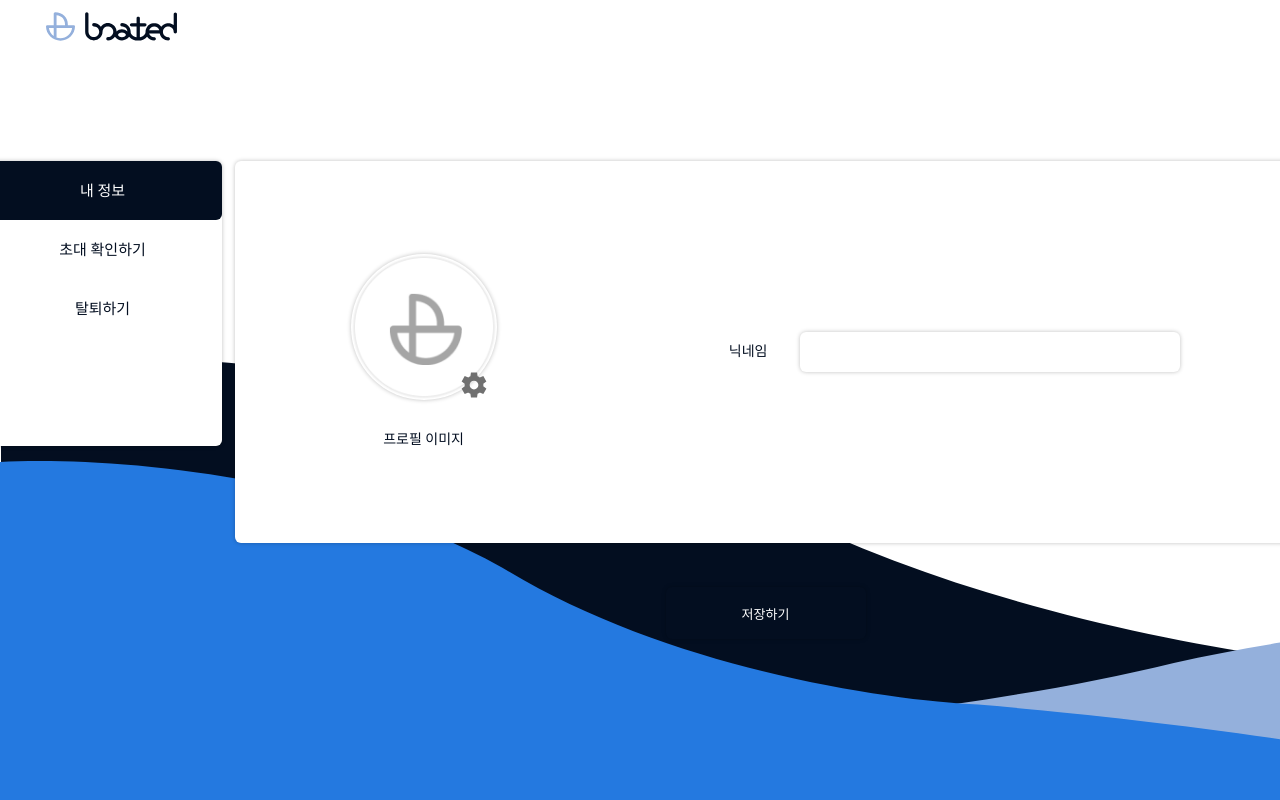
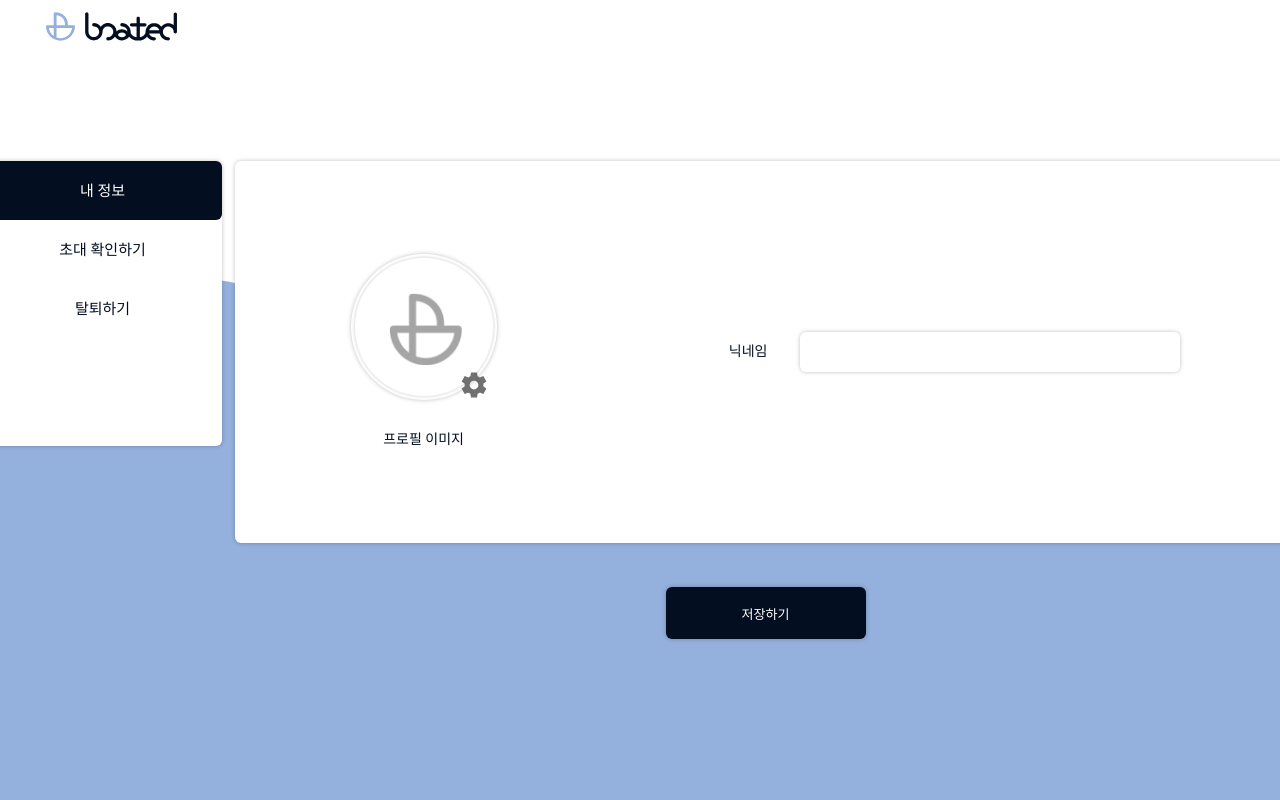
Before and after one commit to Project-Boated/boated-FE, a Next.js app: page /user/change in a window 1280 px wide. Shown: the top 800 px of the page. Built offline with nearby package versions, Linux system fonts and the light colour scheme; no server answers; a web font is replaced by a local one.

Commit message:
feat: change 페이지에서 CheckProjectInvite 컴포넌트 렌더링
#27

```diff
--- a/pages/user/change.tsx
+++ b/pages/user/change.tsx
@@ -1,10 +1,11 @@
 import React, { useState } from 'react';
 import { NextPage } from 'next';
 
-import AppLayoutSub from '@/components/common/Layout/AppLayoutSub';
+import AppLayoutMain from '@/components/common/Layout/AppLayoutMain';
 
 import ChangeUserInfo from '@/components/user/ChangeUserInfo';
 import ProfileNavigator from '@/components/user/ProfileNavigator';
+import CheckProjectInvite from '@/components/user/CheckProjectInvite';
 
 import { Wrapper } from '@/styles/pages/ChangeUserInfoPage/style';
 
@@ -12,13 +13,14 @@ const ChangeUserInfoPage: NextPage = () => {
   const [tabNumber, setTabNumber] = useState(0);
 
   return (
-    <AppLayoutSub>
+    <AppLayoutMain>
       <Wrapper>
         <ProfileNavigator tabNumber={tabNumber} setTabNumber={setTabNumber} />
         {tabNumber === 0 && <ChangeUserInfo />}
+        {tabNumber === 1 && <CheckProjectInvite />}
         {/* 초대 받은 프로젝트 1, 탈퇴하기 2 */}
       </Wrapper>
-    </AppLayoutSub>
+    </AppLayoutMain>
   );
 };
 
```
